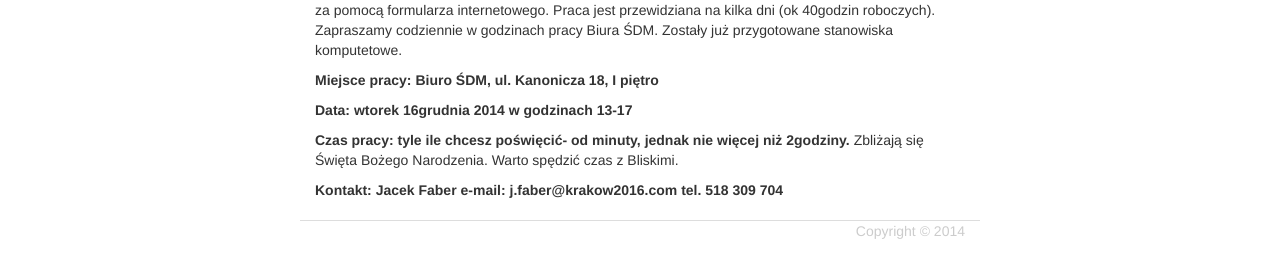
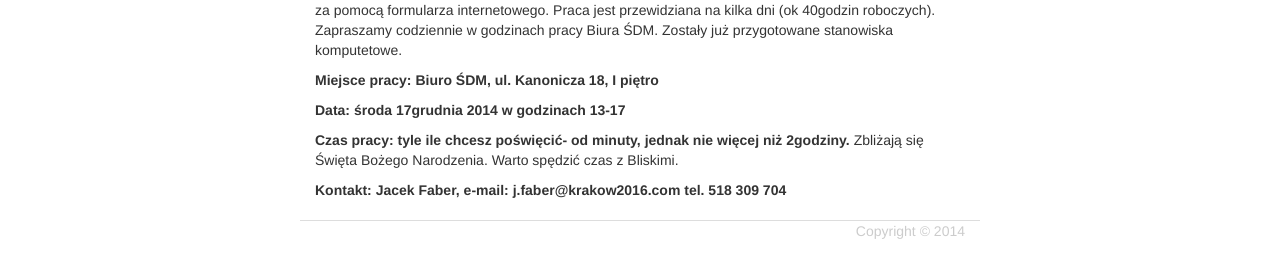
Before and after one commit to Krakow2016/tablica, a Jekyll site: the page built from _posts/2014-12-12--r-17gru-wprowadzanie-danych-do-bazy.md, in a window 1280 px wide. Shown: the part 469-747 px from the top of the page. Built offline with Jekyll 4.4.1, drawn with Linux system fonts in a browser that asks for light colours.

Commit message:
Updated 2014-12-12--r-17gru-wprowadzanie-danych-do-bazy.md

```diff
--- a/_posts/2014-12-12--r-17gru-wprowadzanie-danych-do-bazy.md
+++ b/_posts/2014-12-12--r-17gru-wprowadzanie-danych-do-bazy.md
@@ -20,8 +20,8 @@ Zostały już przygotowane stanowiska komputetowe.
 
 **Miejsce pracy: Biuro ŚDM, ul. Kanonicza 18, I piętro**
 
-**Data: wtorek 16grudnia 2014 w godzinach 13-17**
+**Data: środa 17grudnia 2014 w godzinach 13-17**
 
 **Czas pracy: tyle ile chcesz poświęcić- od minuty, jednak nie więcej niż 2godziny.** Zbliżają się Święta Bożego Narodzenia. Warto spędzić czas z Bliskimi.
 
-**Kontakt: Jacek Faber e-mail: j.faber@krakow2016.com   tel. 518 309 704**
+**Kontakt: Jacek Faber, e-mail: j.faber@krakow2016.com   tel. 518 309 704**
```
